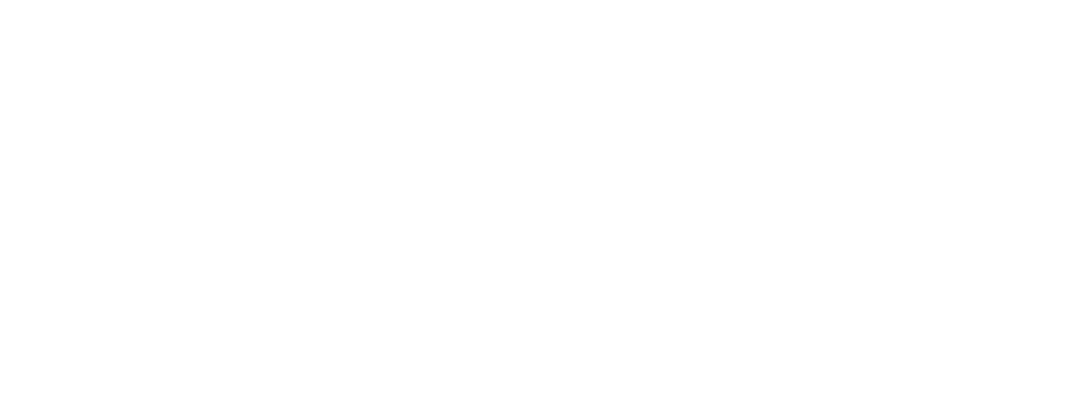
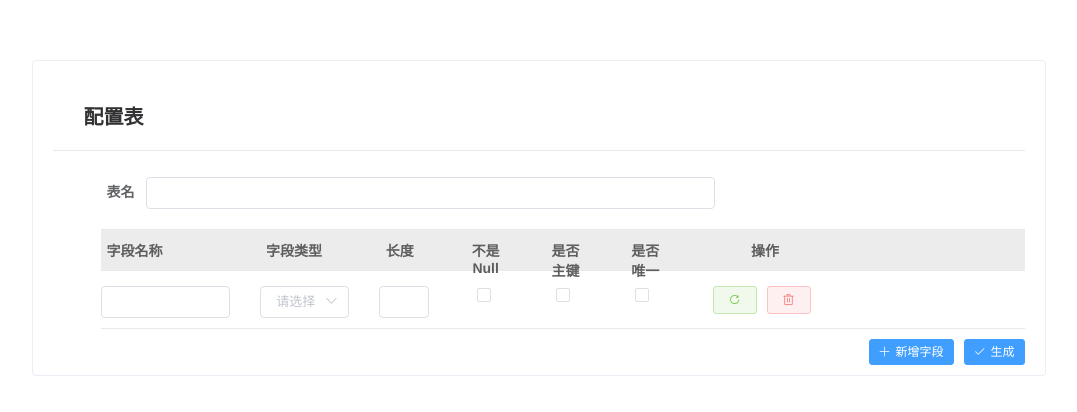
Before and after one commit to pxhbb1224/CodeGeneratorVue, a Vue app: page /#/generator in a window 1280 px wide. Shown: the top 412 px of the page, without its empty margins (101-1178 px from the left). Built offline with nearby package versions, Linux system fonts and the light colour scheme.

Commit message:
generator page

```diff
--- a/src/router/index.js
+++ b/src/router/index.js
@@ -1,15 +1,28 @@
 import Vue from 'vue'
 import Router from 'vue-router'
 import UserManager from '@/views/user/index'
+import CodeManager from '@/views/code/index'
+import Generator from '@/views/generator/index'
 
 Vue.use(Router)
 
 export default new Router({
+  //配置项目访问文件路径
   routes: [
     {
       path: '/',
       name: 'UserManager',
       component: UserManager
-    }
+    },
+    {
+      path: '/code',
+      name: 'Code',
+      component: CodeManager
+    },
+    {
+      path: '/generator',
+      name: 'Generator',
+      component: Generator
+    },
   ]
 })
--- /dev/null
+++ b/src/views/generator/index.vue
@@ -0,0 +1,218 @@
+<template>
+  <div class="app-container">
+    <el-form ref="userTableData" :model="userTableData" size="small" label-width="90px">
+        <el-card style="width: 80%; margin: 0 auto;" shadow="never">
+            <div class="table-header">
+              <el-row style="font-size: 20px; text-align:left; margin-left:30px">
+                  <p>配置表</p>
+              </el-row>
+            </div>
+            <el-row style="font-weight:bold; text-align:left; margin-left:3px">
+              <el-form-item label="表名" prop="tableName" style="height:35px; width:68%;">
+                  <el-input v-model="userTableData.tableName"></el-input>
+              </el-form-item>
+            </el-row>
+            <div class="table-field-header">
+              <el-row :gutter="40">
+                <el-col :span="4" style="text-align: left">字段名称</el-col>
+                <el-col :span="3" style="text-align: left">字段类型</el-col>
+                <el-col :span="2" style="text-align: left">长度</el-col>
+                <el-col :span="2">不是Null</el-col>
+                <el-col :span="2">是否主键</el-col>
+                <el-col :span="2">是否唯一</el-col>
+                <el-col :span="4">操作</el-col>
+              </el-row>
+            </div>
+            <div v-for="(item, index) in userTableData.properties" :key="'property' + index" style="border-bottom:1px solid #e9e9e9; margin-left:48px; margin-bottom:10px;">
+                <el-row :gutter="30" style="margin-bottom:10px;">
+                  <el-col :span="4">
+                    <template prop="item.name">
+                      <el-input v-model="item.name" size="small"></el-input>
+                    </template>
+                  </el-col>
+                  <el-col :span="3">
+                    <template prop="item.type">
+                      <el-select v-model="item.type" size="small">
+                          <el-option label="int" value="int"/>
+                          <el-option label="varchar"  value="varchar"/>
+                          <el-option label="datetime" value="datetime"/>
+                      </el-select>
+                    </template>
+                  </el-col>
+                  <el-col :span="2">
+                    <template prop="item.length">
+                      <el-input v-model="item.length" size="small"></el-input>
+                    </template>
+                  </el-col>
+                  <el-col :span="2"  style="margin: auto">
+                    <template prop="item.isNotNull">
+                      <el-checkbox v-model="item.isNotNull"></el-checkbox>
+                    </template>
+                  </el-col>
+                  <el-col :span="2">
+                    <template prop="item.isPrimary">
+                      <el-checkbox v-model="item.isPrimary"></el-checkbox>
+                    </template>
+                  </el-col>
+                  <el-col :span="2">
+                    <template prop="item.isUnique">
+                      <el-checkbox v-model="item.isUnique"></el-checkbox>
+                    </template>
+                  </el-col>
+                  <el-col :span="4">
+                    <template prop="item.name">
+                      <el-button @click="resetField(item)" type="success" size="mini" icon="el-icon-refresh-right" plain></el-button>
+                      <el-button @click="deleteField(item)" type="danger" size="mini" icon="el-icon-delete" plain></el-button>
+                    </template>
+                  </el-col>
+                </el-row>
+            </div>
+            <div style="margin-left:35px;">
+                <el-button icon="el-icon-check"
+                           size="mini"
+                           style="float: right; padding: 6px 9px; margin-bottom: 10px"
+                           type="primary"
+                           @click="generator"
+                >生成</el-button>
+                <el-button
+                           icon="el-icon-plus"
+                           size="mini"
+                           style="float: right; padding: 6px 9px; margin-bottom: 10px; margin-right:10px"
+                           type="primary"
+                           @click="addField"
+                >新增字段</el-button>
+            </div>
+        </el-card>
+    </el-form>
+  </div>
+</template>
+
+<script>
+import service from '@/http/http'
+export default {
+    name: 'Generator',
+    data() {
+        return {
+            userTableData: {
+                tableName:'',
+                properties: [
+                    {
+                        name: '',
+                        type: '',
+                        length: '',
+                        isNotNull: false,
+                        isPrimary: false,
+                        isUnique: false
+                    }
+                ],
+                generateTime: ''
+            }
+        }
+    },
+    created() {
+        console.log('created')
+    },
+    mounted() {
+      console.log('mounted')
+    },
+    methods: {
+        generator(){
+            this.addDate()
+            service.post('/user/generator', {
+                // id:'1',
+                // name:'sakura',
+                // age:'23'
+                tableName:this.userTableData.tableName,
+                properties:this.userTableData.properties,
+                generateTime:this.userTableData.generateTime
+            })
+            .then(res => {
+                if (res.data.code === 200) {
+                    this.generateSuccess()
+                }
+            })
+            .catch(function (error) {
+            console.log(error);
+            });
+        },
+        addDate(){
+            const nowDate = new Date();
+            const date = {
+                year: nowDate.getFullYear(),
+                month: nowDate.getMonth() + 1,
+                date: nowDate.getDate(),
+            }
+            const newmonth = date.month>10?date.month:'0'+date.month
+            const day = date.date>10?date.date:'0'+date.date
+            // this.updateTime = date.year + '-' + newmonth + '-' + day
+            this.userTableData.generateTime = date.year + '-' + newmonth + '-' + day
+        },
+        addField() {
+            this.userTableData.properties.push({
+                name: '',
+                type: '',
+                length: '',
+                isNotNull: false,
+                isPrimary: false,
+                isUnique: false
+            })
+        },
+        deleteField(item) {
+            var index = this.userTableData.properties.indexOf(item)
+            if (index !== -1) {
+                this.userTableData.properties.splice(index, 1)
+            }
+        },
+        resetField(item) {
+            this.deleteField(item)
+            this.addField()
+        },
+        generateSuccess() {
+            this.$alert('生成成功', '结果', {
+            confirmButtonText: '确定',
+            // callback: action => {
+            //     this.$message({
+            //         type: 'info',
+            //         message: `action: ${ action }`
+            //     });
+            // }
+            });
+        },
+        generateFail() {
+            this.$alert('生成失败', '结果', {
+            confirmButtonText: '确定',
+            // callback: action => {
+            //     this.$message({
+            //         type: 'info',
+            //         message: `action: ${ action }`
+            //     });
+            // }
+            });
+        }
+    },
+}
+</script>
+
+<style scoped>
+.table-header{
+    margin-bottom: 25px;
+    border-bottom:1px solid #e9e9e9;
+    font-weight: bold;
+}
+.table-field-header{
+    height: 30px;
+    margin-bottom: 15px;
+    margin-left:48px;
+    padding-top: 10px;
+    padding-left: 5px;
+    font-weight: bold;
+    font-size: 14px;
+    color: rgb(94, 94, 94);
+    background-color: #ececec;
+    border-bottom:1px solid #e9e9e9;
+    border-top:1px solid #e9e9e9;
+}
+.edit-input {
+    border: 1px solid #e5e6e7;
+}
+</style>
--- a/src/views/user/index.vue
+++ b/src/views/user/index.vue
@@ -1,17 +1,17 @@
 <template>
     <div class="page">
-        <div class="title">用户管理列表</div>
+        <div class="title">生成表管理</div>
         <div class="top-button-container">
-            <el-button type="success">新增</el-button>
+            <el-button type="success" @click="onClickGenerator">新增</el-button>
             <el-button type="warning">导出</el-button>
         </div>
         <el-table :data="tableData" style="width: 100%; margin: 15px auto" align="center">
-            <el-table-column prop="name" label="姓名" align="center"/>
-            <el-table-column prop="age" label="年龄" align="center"/>
+            <el-table-column prop="name" label="表名" align="center"/>
+            <el-table-column prop="age" label="描述" align="center"/>
             <el-table-column prop="updateTime" label="更新时间" align="center" />
             <el-table-column label="操作" width="300" align="right">
                 <template slot-scope="scope">
-                    <el-button type="primary">编辑</el-button>
+                    <el-button type="primary" @click="onClickEdit">编辑</el-button>
                     <el-button type="danger">删除</el-button>
                 </template>
             </el-table-column>
@@ -21,11 +21,14 @@
 
 <script>
 import service from '@/http/http'
+import codeUser from '../code/index'
 export default {
+    //export default:指定模块的默认输出，在其他模块中可以import
     name: 'UserManager',
     data() {
         return {
-            tableData: null
+            tableData: null,
+            updateTime: null,
         }
     },
     mounted() {
@@ -34,6 +37,20 @@
                 this.tableData = res.data.data
             }
         })
+
+    },
+    methods: {
+        onClickEdit() {
+            console.log('click')
+            this.$router.push('/code')
+        },
+        onClickGenerator() {
+            console.log('click')
+            this.$router.push('/generator')
+        }
+    },
+    components:{
+        codeUser
     }
 }
 </script>
--- a/vue.config.js
+++ b/vue.config.js
@@ -1,16 +1,23 @@
 module.exports = {
 
+    //构建输出目录
+    outputDir: 'dist',
+    //是否开启eslint检测，默认为true
     lintOnSave: false,
 
     //配置跨域请求
     devServer: {
         open: true,
+        host: 'localhost',
+        port: 8080,
         https: false,
         proxy: {
             '/api': {
-                target: 'http://localhost:9595/',
+                target: 'http://localhost:9596/',
+                //target: 'http://192.168.1.106:9596/',
                 ws: true,
                 changeOrigin: true,
+                // 代替跨域的地址
                 pathRewrite: {
                     '^/api': ''
                 }
```
Also changed, not shown: 2 other files (tests, documents, lock files or other folders).
